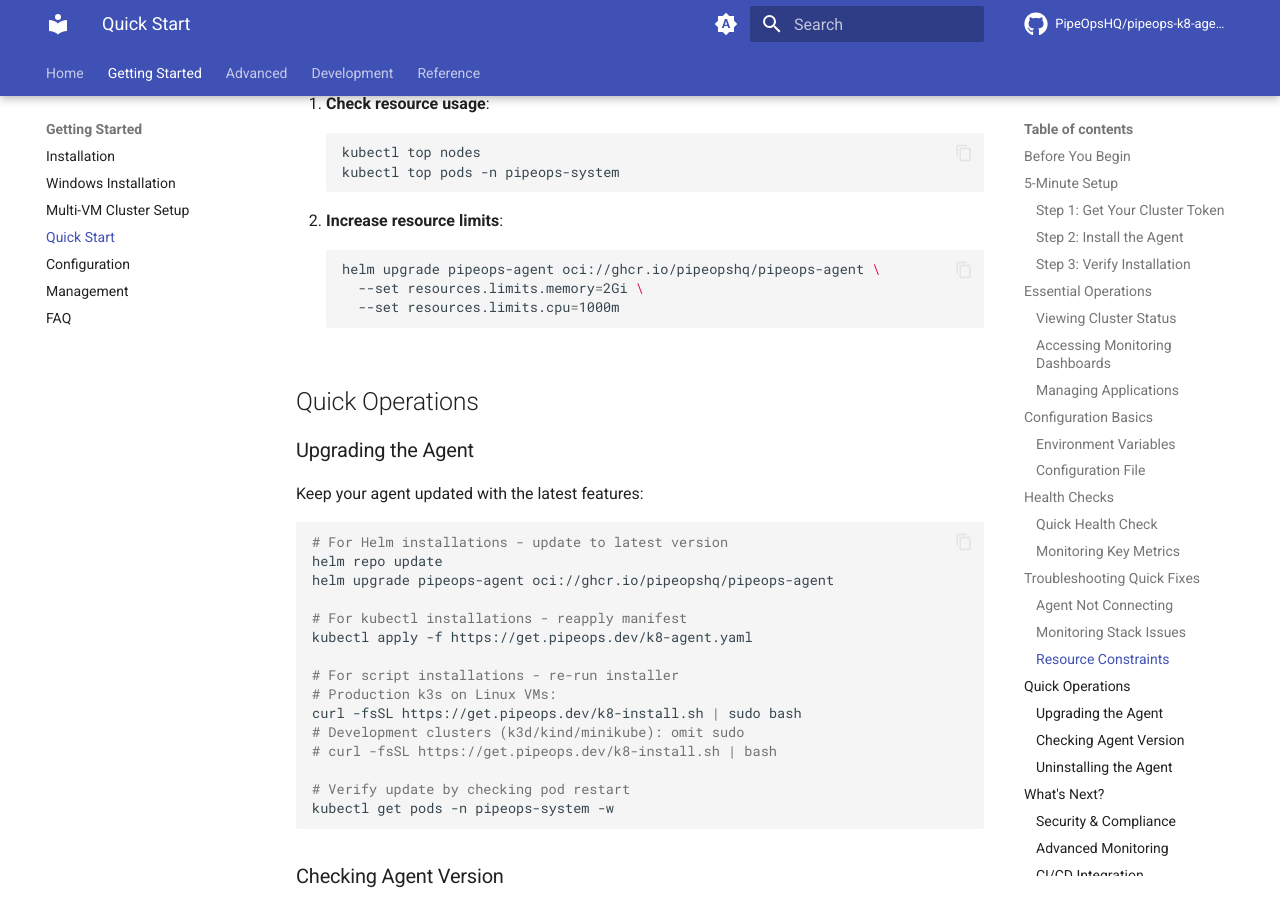
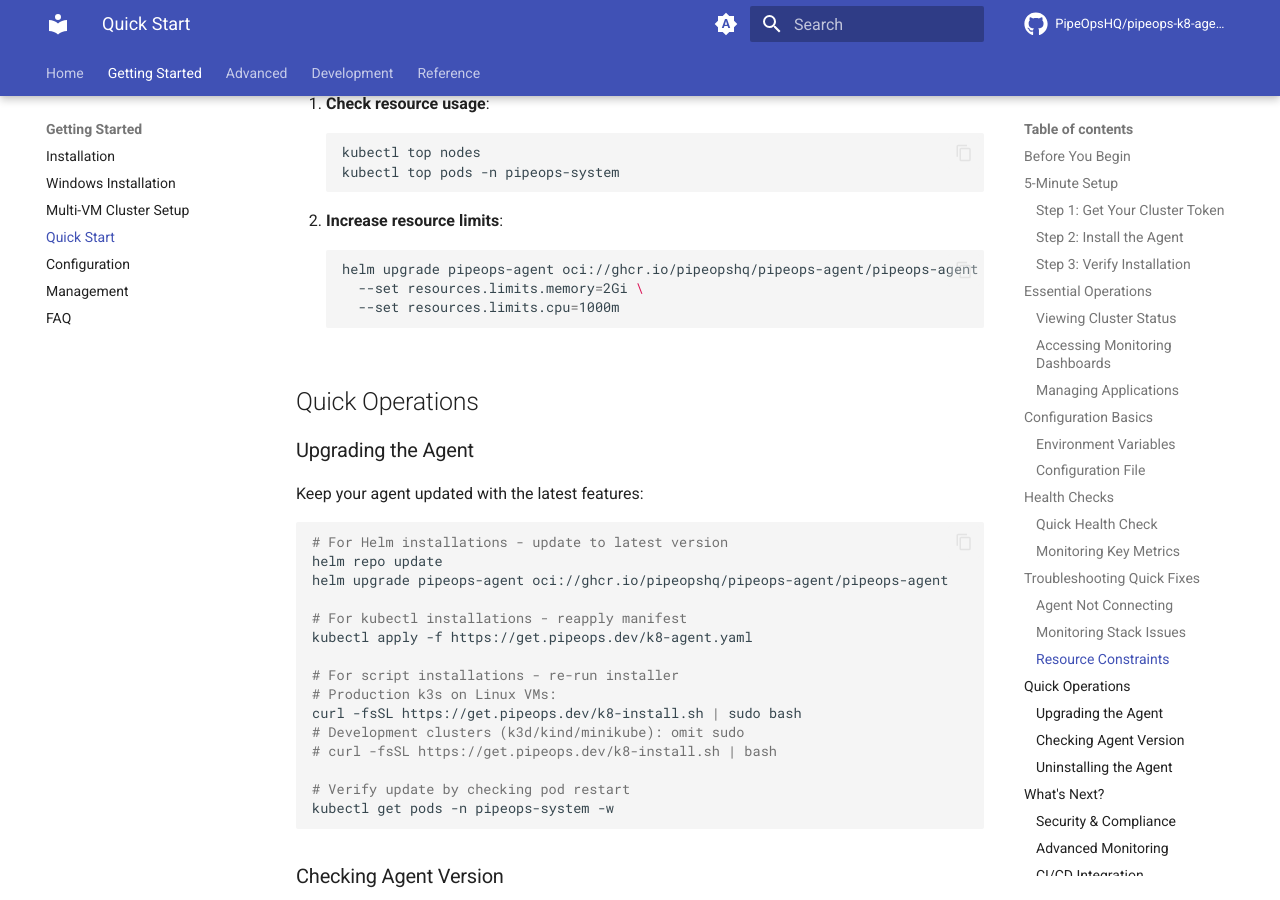
Before and after one commit to PipeOpsHQ/pipeops-k8-agent, an MkDocs documentation site: the page built from docs/getting-started/quick-start.md, in a window 1280 px wide and 900 px high, scrolled down 5949 px. Built offline with MkDocs 1.6.1 and Material for MkDocs 9.7.7, drawn with Linux system fonts in a browser that asks for light colours; comment, search, counter and statistics services are not loaded; the version menu is left out; some of the changed text lies outside the part shown.

Commit message:
docs: correct Helm registry path in quick start

````diff
--- a/docs/getting-started/quick-start.md
+++ b/docs/getting-started/quick-start.md
@@ -47,7 +47,7 @@
 
     ```bash
     # Install agent directly from GHCR
-    helm install pipeops-agent oci://ghcr.io/pipeopshq/pipeops-agent \
+    helm install pipeops-agent oci://ghcr.io/pipeopshq/pipeops-agent/pipeops-agent \
       --set agent.pipeops.token="your-pipeops-token" \
       --set agent.cluster.name="my-cluster"
     ```
@@ -327,7 +327,7 @@
 
 2. **Increase resource limits**:
    ```bash
-   helm upgrade pipeops-agent oci://ghcr.io/pipeopshq/pipeops-agent \
+   helm upgrade pipeops-agent oci://ghcr.io/pipeopshq/pipeops-agent/pipeops-agent \
      --set resources.limits.memory=2Gi \
      --set resources.limits.cpu=1000m
    ```
@@ -341,7 +341,7 @@
 ```bash
 # For Helm installations - update to latest version
 helm repo update
-helm upgrade pipeops-agent oci://ghcr.io/pipeopshq/pipeops-agent
+helm upgrade pipeops-agent oci://ghcr.io/pipeopshq/pipeops-agent/pipeops-agent
 
 # For kubectl installations - reapply manifest
 kubectl apply -f https://get.pipeops.dev/k8-agent.yaml
@@ -428,7 +428,7 @@
 
     ```bash
     # Adjust resource limits via Helm
-    helm upgrade pipeops-agent oci://ghcr.io/pipeopshq/pipeops-agent \
+    helm upgrade pipeops-agent oci://ghcr.io/pipeopshq/pipeops-agent/pipeops-agent \
       --set resources.limits.memory=2Gi \
       --set resources.limits.cpu=1000m
     ```
````
